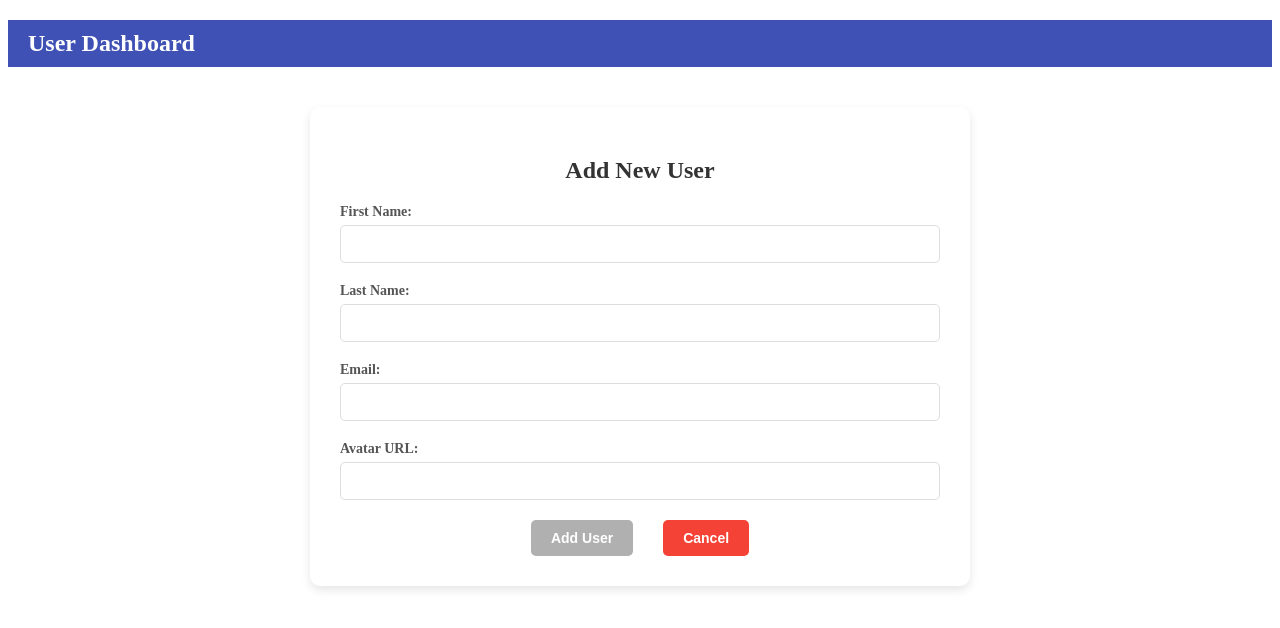
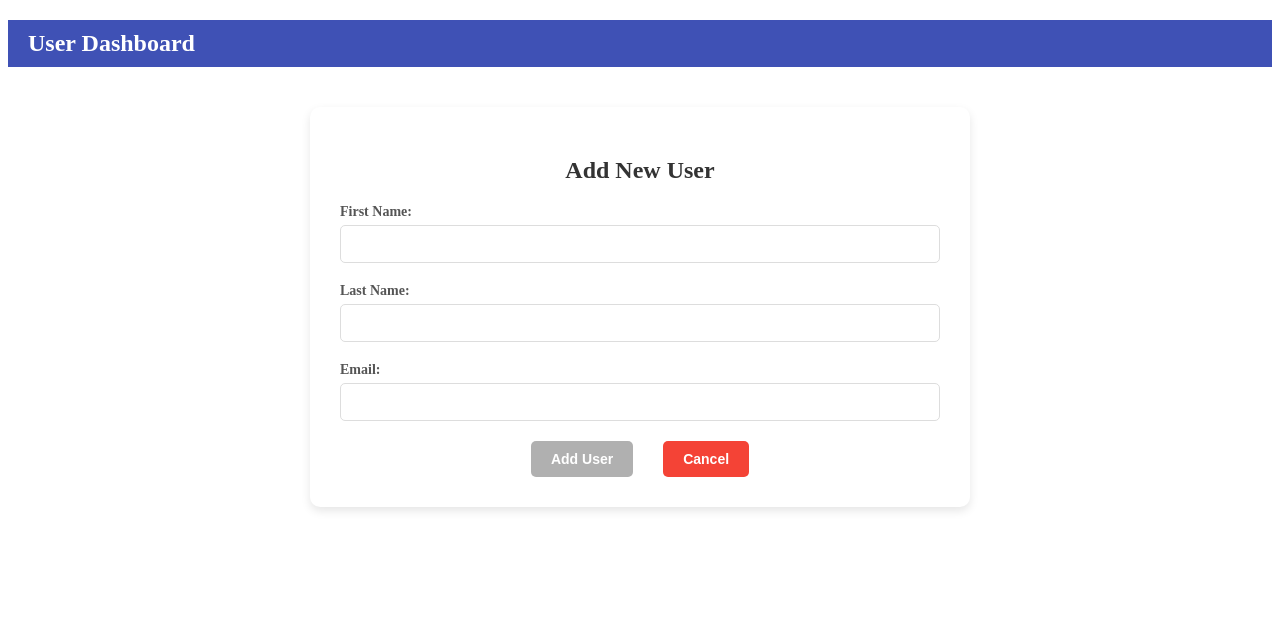
Before and after one commit to Sabobeh1/Task3-test, an Angular app: page /users/add in a window 1280 px wide. Shown: the top 628 px of the page. Built offline with nearby package versions, Linux system fonts and the light colour scheme.

Commit message:
Update add-user.component.html

```diff
--- a/src/app/components/add-user/add-user.component.html
+++ b/src/app/components/add-user/add-user.component.html
@@ -62,18 +62,6 @@
       <p class="control-error" *ngIf="email.errors?.['email']">Invalid email address.</p>
     }
 
-    <!-- Avatar URL -->
-    <div class="control">
-      <label for="avatar">Avatar URL:</label>
-      <input
-        type="url"
-        id="avatar"
-        name="avatar"
-        [(ngModel)]="user.avatar"
-        #avatar="ngModel"
-      />
-    </div>
-
     <div class="button-group">
       <button type="submit" [disabled]="!userForm.form.valid">Add User</button>
       <button type="button" (click)="cancel()">Cancel</button>
```
